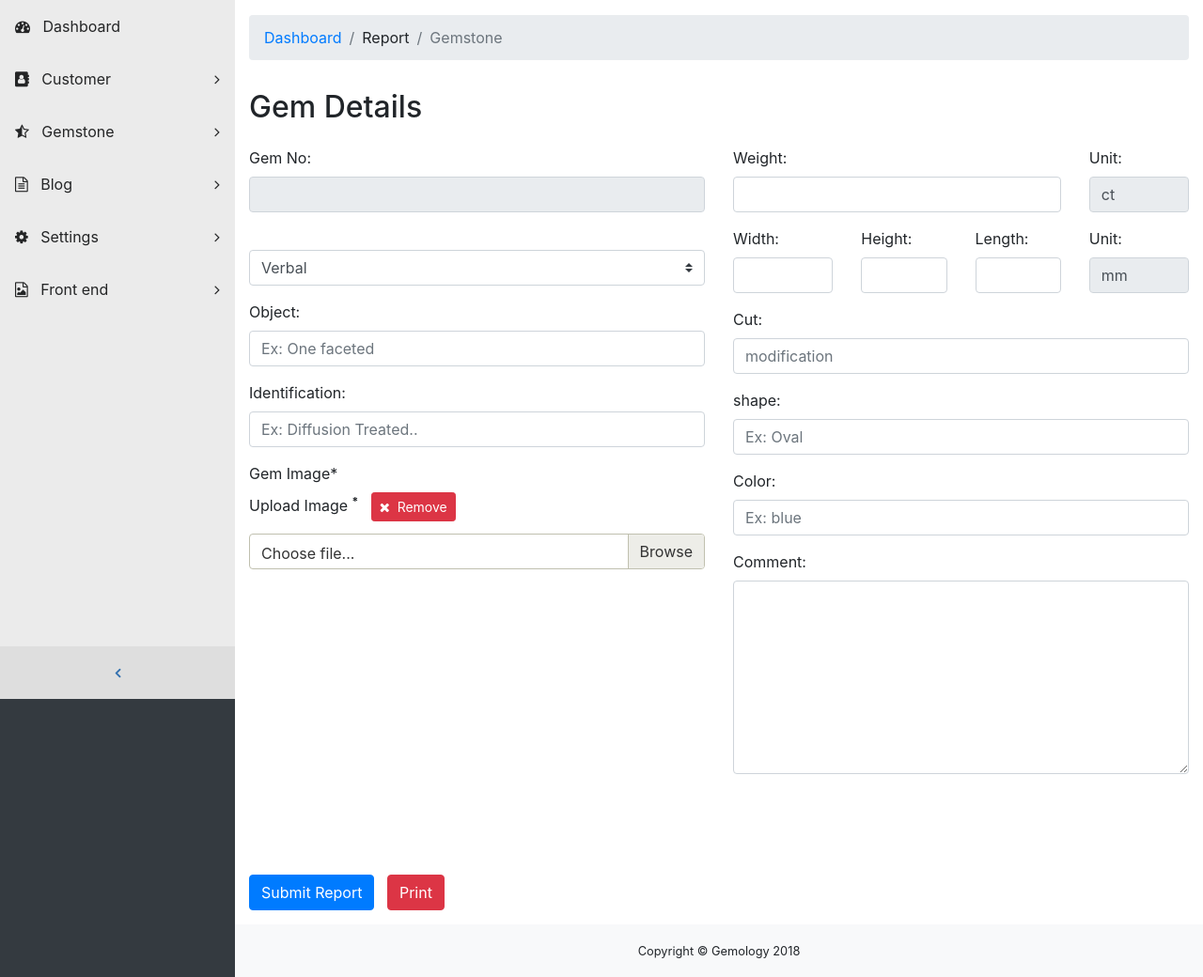
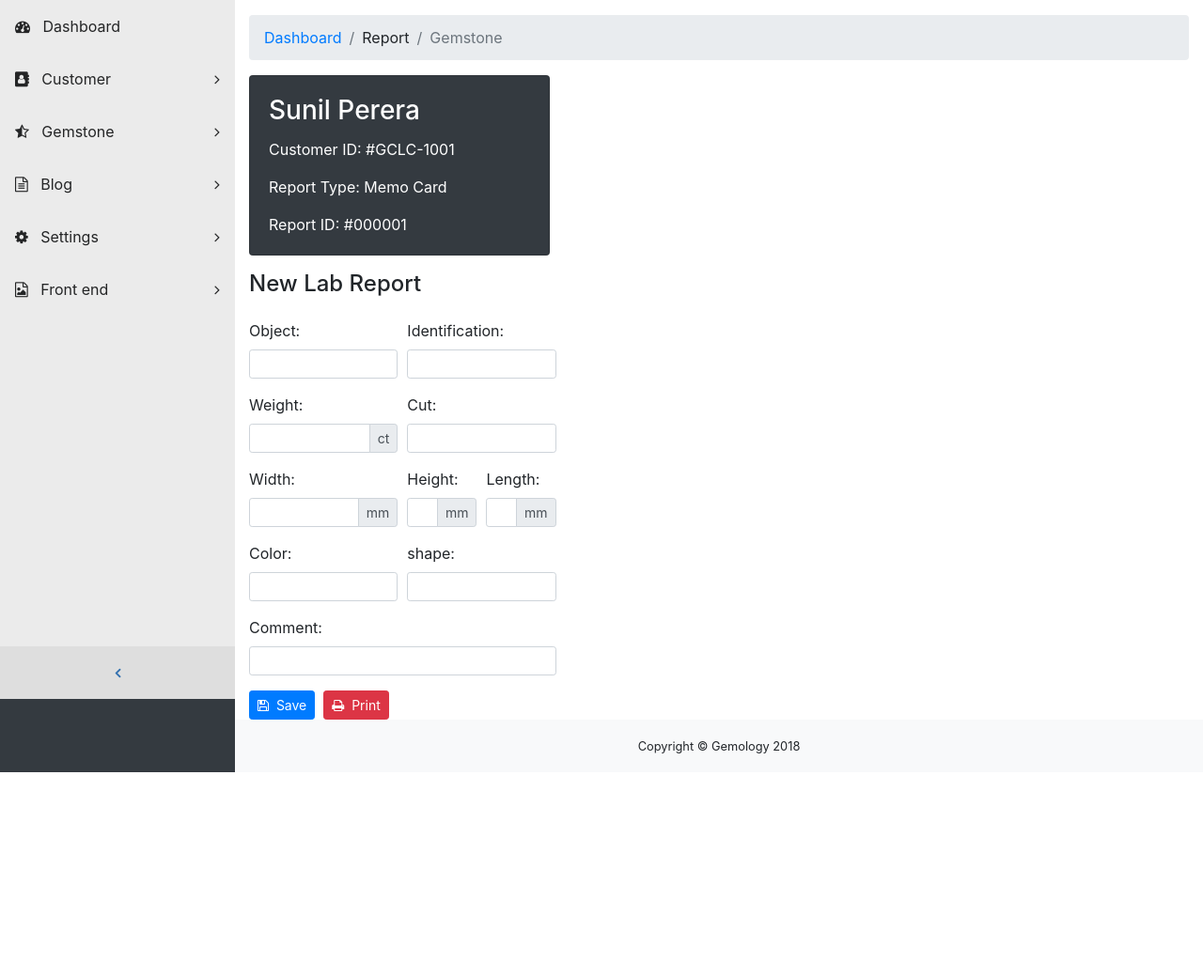
Before and after one commit to hanocorner/Gemology-Central, a CodeIgniter app: page /gem/index.php/admin/report/add_lab_report in a window 1280 px wide. Shown: the part 56-1096 px from the top of the page at 94% size. After the commit the page ends 878 px from the top, so only its background shows below. Run offline with CodeIgniter, Linux system fonts and the light colour scheme; the visitor is signed in with stand-in values (Sample User, id 1); some libraries are stand-ins or nearby versions.

Commit message:
More Changes

```diff
--- a/application/views/admin/lab/report/add_lab_report.php
+++ b/application/views/admin/lab/report/add_lab_report.php
@@ -10,131 +10,108 @@
       <li class="breadcrumb-item">Report</li>
       <li class="breadcrumb-item active">Gemstone</li>
     </ol>
-      <?php
-        echo form_open_multipart('admin/report/insert-gemstone-data');
-      ?>
-          <div class="padding-1"></div>
-          <div class="row">
-            <div class="col-md-6">
-              <h2>Gem Details</h2>
-            </div>
 
-          </div>
-          <div class="padding-1"></div>
-          <div class="row">
-          <!-- First Column  -->
-          <div class="col-md-6">
-              <div class="form-group">
-                <label for="gem-no">Gem No: </label>
-                <input type="text" class="form-control" value="<?php //echo $gemid; ?>" disabled>
-              </div>
-              <div class="form-group">
-                <label for="certificate-type"></label>
-                <select class="custom-select" name="cert-type">
-                  <option value="verbal" selected>Verbal</option>
-                  <option value="memo-card">Memo Card</option>
-                  <option value="cert-report">Certificate Report</option>
-                </select>
-              </div>
-              <div class="form-group">
-                <label for="object">Object: </label>
-                <input type="text" class="form-control" name="object" placeholder="Ex: One faceted">
-              </div>
-            <div class="form-group">
-              <label for="identification">Identification: </label>
-              <input type="text" class="form-control" name="identification" placeholder="Ex: Diffusion Treated..">
-            </div>
-            <div class="form-group">
-              <label for="gem-img">Gem Image*</label>
-              <div class="custom-file-container" data-upload-id="myUploader">
-                <label>Upload Image <sup><strong>*</strong></sup> &nbsp;&nbsp;<a href="javascript:void(0)" class="custom-file-container__image-clear btn btn-sm btn-danger" title="Clear Image"><i class="fa fa-times" aria-hidden="true"></i>&nbsp; Remove</a></label>
-                <label class="custom-file-container__custom-file" >
-                  <input type="hidden" name="MAX_FILE_SIZE" value="10485760" />
-                  <input type="file" class="custom-file-container__custom-file__custom-file-input" name="imagegem" accept="*" required>
-                  <span class="custom-file-container__custom-file__custom-file-control"></span>
-                </label>
-
-                <div class="custom-file-container__image-preview"></div>
+    <div class="card text-white bg-dark mb-3" style="width:20rem;">
+      <div class="card-body">
+        <h3 class="card-title">Sunil Perera</h3>
+        <p class="card-text">Customer ID: #GCLC-1001</p>
+        <p class="card-text">Report Type: Memo Card</p>
+        <p class="card-text">Report ID: #000001</p>
       </div>
     </div>
 
+    <div class="d-flex my-3">
+      <h4>New Lab Report</h4>
     </div>
 
-          <!-- Second Column  -->
-          <div class="col-md-6">
-            <div style="display:flex;">
-              <div class="col-sm-9" style="padding-left:0;">
-                <div class="form-group">
-                  <label for="Weight">Weight: </label>
-                  <input type="text" class="form-control" name="weight">
+        <?php echo form_open_multipart('admin/report/insert-gemstone-data'); ?>
+
+        <div class="form-row">
+          <div class="form-group col-md-2">
+            <label for="object">Object: </label>
+            <input type="text" class="form-control form-control-sm" name="object" value="" >
+          </div>
+          <div class="form-group col-md-2">
+            <label for="identification">Identification:</label>
+            <input type="text" class="form-control form-control-sm" name="identification"  value="" >
           </div>
         </div>
-              <div class="col-sm-3" style="padding-right:0;">
-                <div class="form-group">
-                  <label for="dimensions">Unit: </label>
-                  <input type="text" class="form-control" value="ct" disabled>
+
+        <div class="form-row">
+          <div class="col-2">
+            <label for="Weight">Weight:</label>
+            <div class="input-group input-group-sm mb-3">
+              <input type="text" class="form-control form-control-sm" name="weight">
+              <div class="input-group-append">
+                <div class="input-group-text">ct</div>
               </div>
             </div>
           </div>
-            <div style="display:flex;">
-              <div class="col-sm-3" style="padding-left:0;">
-                <div class="form-group">
-                  <label for="dimensions">Width: </label>
-                  <input type="text" class="form-control" name="gemWidth">
+          <div class="col-2">
+            <label for="cut">Cut: </label>
+            <input type="text" class="form-control form-control-sm" name="gemcut">
           </div>
         </div>
-              <div class="col-sm-3">
-                <div class="form-group">
-                  <label for="dimensions">Height: </label>
-                  <input type="text" class="form-control" name="gemHeight">
-                </div>
-              </div>
-              <div class="col-sm-3">
-                <div class="form-group">
-                  <label for="dimensions">Length: </label>
-                  <input type="text" class="form-control" name="gemLength" >
-                </div>
-              </div>
-              <div class="col-sm-3" style="padding-right:0;">
-                <div class="form-group">
-                  <label for="dimensions">Unit: </label>
-                  <input type="text" class="form-control" value="mm" disabled>
+
+        <div class="form-row">
+
+          <div class="col-2">
+            <label for="dimensions">Width:</label>
+            <div class="input-group input-group-sm mb-3">
+              <input type="text" class="form-control form-control-sm" name="gemWidth">
+              <div class="input-group-append">
+                <div class="input-group-text">mm</div>
               </div>
             </div>
           </div>
 
-            <div class="form-group">
-              <label for="cut">Cut: </label>
-              <input type="text" class="form-control" name="gemcut" placeholder="modification">
+          <div class="col-1">
+            <label for="dimensions">Height: </label>
+            <div class="input-group input-group-sm mb-3">
+              <input type="text" class="form-control form-control-sm" name="gemHeight">
+              <div class="input-group-append">
+                <div class="input-group-text">mm</div>
               </div>
-            <div class="form-group">
-              <label for="shape">shape: </label>
-              <input type="text" class="form-control" name="shape" placeholder="Ex: Oval">
             </div>
-          <div class="form-group">
-            <label for="color">Color: </label>
-            <input type="text" class="form-control" name="color" placeholder="Ex: blue">
-            <span><?php echo form_error(''); ?></span>
           </div>
 
-          <div class="form-group">
-            <label for="comment">Comment: </label>
-            <textarea name="comment"  class="form-control"  rows="8" cols="100"></textarea>
-            <span><?php echo form_error(''); ?></span>
+          <div class="col-1">
+            <label for="dimensions">Length:</label>
+            <div class="input-group input-group-sm mb-3">
+              <input type="text" class="form-control form-control-sm" name="gemLength">
+              <div class="input-group-append">
+                <div class="input-group-text">mm</div>
+              </div>
+            </div>
+          </div>
         </div>
 
-          </div>
-          <div class="col-md-6">
-            <div class="padding-1"></div>
-            <input type="submit" class="btn btn-primary" value="Submit Report">&nbsp;&nbsp;
-            <input type="submit" class="btn btn-danger" value="Print">
-            <div class="padding-1"></div>
+        <div class="form-row">
+          <div class="form-group col-md-2">
+            <label for="color">Color: </label>
+            <input type="text" class="form-control form-control-sm" name="color">
           </div>
 
+          <div class="form-group col-md-2">
+            <label for="shape">shape: </label>
+            <input type="text" class="form-control form-control-sm" name="shape">
+          </div>
         </div>
 
+        <div class="form-row">
+          <div class="form-group col-md-4">
+            <label for="comment">Comment: </label>
+            <input type="text" class="form-control form-control-sm" name="comment">
           </div>
+        </div>
+
+        <div class="form-row ml-0">
+          <button type="submit" name="submit" class="btn btn-sm btn-primary"><i class="fa fa-floppy-o" aria-hidden="true"></i>&nbsp; Save</button>&nbsp;&nbsp;
+          <button type="submit" name="print" class="btn btn-sm btn-danger"><i class="fa fa-print" aria-hidden="true"></i>&nbsp; Print</button>
+        </div>
+
         <?php echo form_close(); ?>
+
   </div>
 </div>
 
```
Also changed, not shown: application/views/admin/lab/report/add.php (+7 -1 lines). Lines whose indentation alone changed are shown as unchanged.
